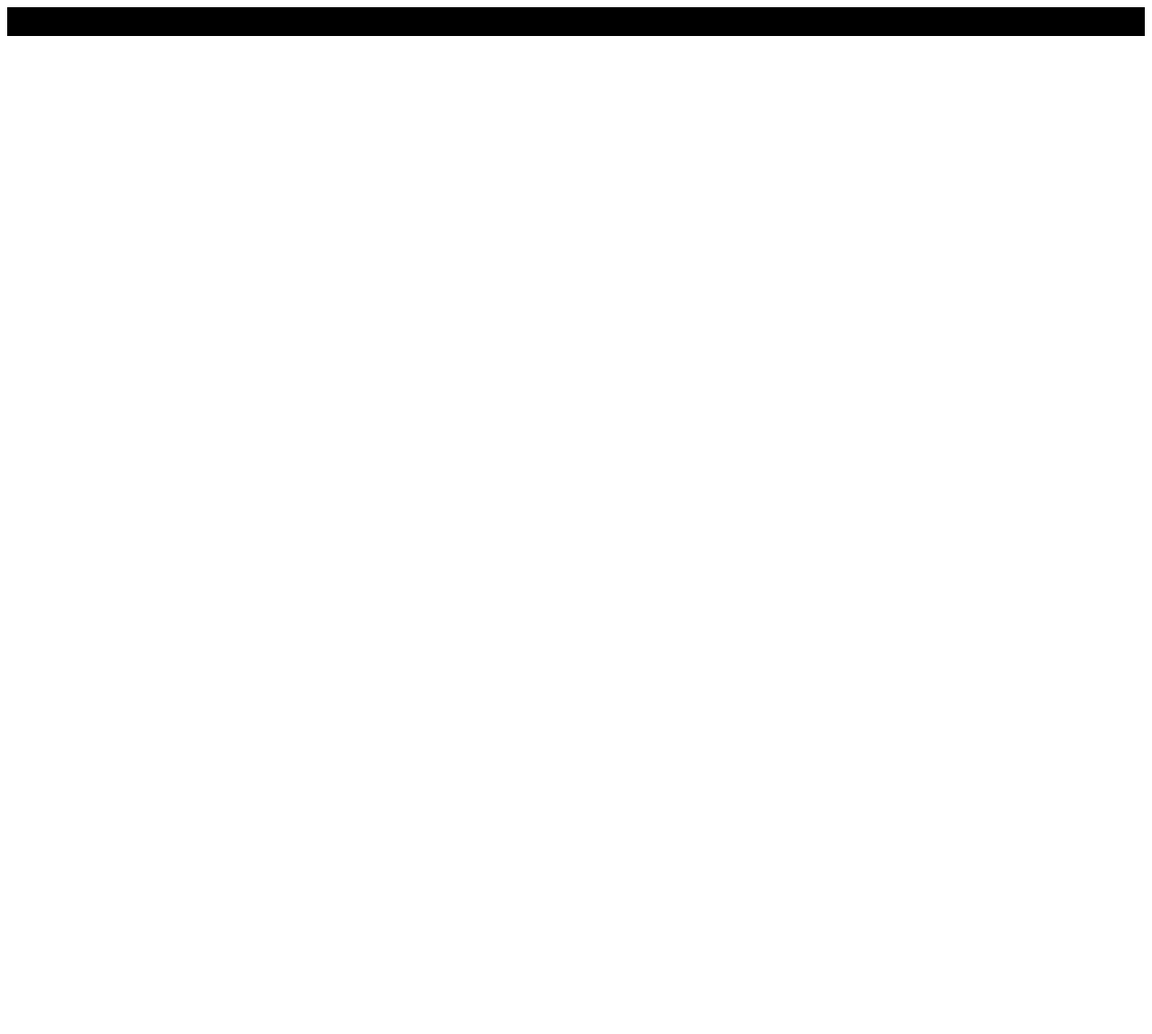
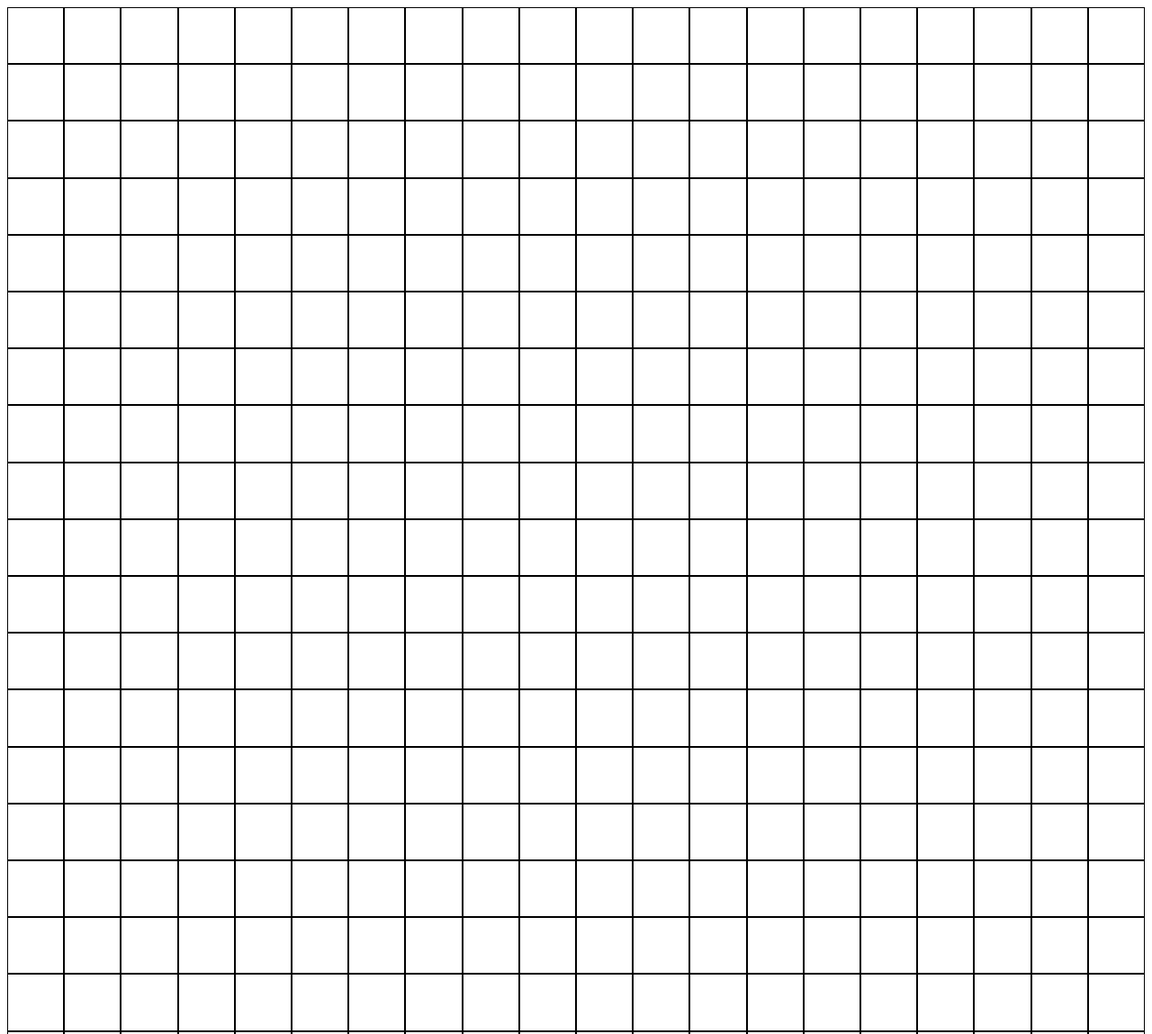
Before and after one commit to KevinLamza/odin-etch-a-sketch, a plain HTML site: page index.html in a window 1280 px wide. Shown: the top 1149 px of the page at 90% size. Before the commit the page ends 800 px from the top, so only its background shows below. Drawn offline with Linux system fonts and the light colour scheme.

Commit message:
Move number of squares to javascript.js
The number of squares will be decided by user
input, so it needs to be handled in javascript.javascript
and then further processed as a CSS property instead of being
hardcoded in styles.css

```diff
--- a/javascript.js
+++ b/javascript.js
@@ -1,8 +1,22 @@
-let gridWidth = 16;
+// define number of squares per side
+let gridWidth = 20;
+
+// calculate total number of squares
 let numberOfSquares = gridWidth * gridWidth;
 
+// give number of squares per side to CSS stylesheet
+let style = document.createElement('style');
+style.innerHTML = `
+:root {
+    --number-squares: ${gridWidth};
+}
+`;
+document.head.appendChild(style);
+
+// create container node for the squares
 const container = document.querySelector('.container');
 
+// create numberOfSquares squares with unique ids
 for (i=0; i < numberOfSquares; i++) {
     let square = document.createElement('div');
     square.id = 's' + i;
--- a/styles.css
+++ b/styles.css
@@ -1,14 +1,14 @@
 .square {
-    /* width: 50px;
-    height: 50px; */
-    /* margin: 1px; */
     box-sizing: border-box;
     border-style: solid;
     border-width: thin;
-    flex: 1 1 calc(100% / 16);
+    flex: 1 1 calc(100% / var(--number-squares));
+    aspect-ratio: 1 / 1;
+    /* --> 16 is number of squares per side */
 }
 
 .container {
+    width: 100%;
     display: flex;
     flex-wrap: wrap;
     /* gap: 5px; */
```
